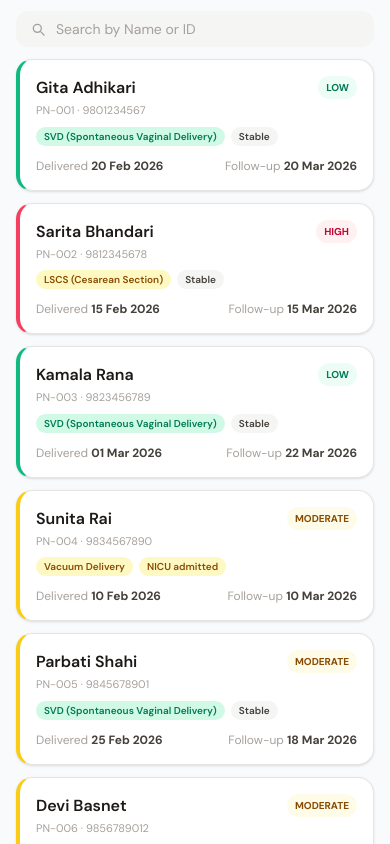
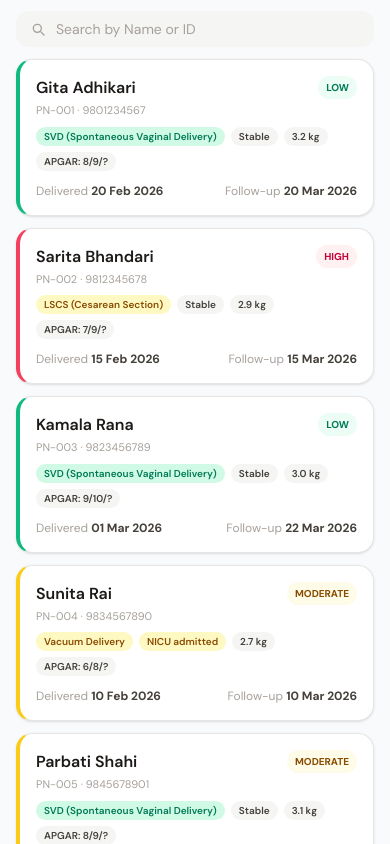
Before and after one commit to shashipathak007/MothersNest, a React (Vite) app: page / in a window 390 px wide. Shown: the part 1540-2384 px from the top of the page. Built offline with nearby package versions, Linux system fonts and the light colour scheme.

Commit message:
PostnatalCardMobile

```diff
--- a/src/components/dashboard/PostnatalCardMobile.jsx
+++ b/src/components/dashboard/PostnatalCardMobile.jsx
@@ -32,6 +32,16 @@ export default function PostnatalCardMobile({ patient }) {
                 <span className={`text-[10px] font-semibold px-2 py-0.5 rounded-full ${patient.babyStatus?.includes("Stillbirth") || patient.babyStatus?.includes("Neonatal Death") ? "bg-rose-100 text-rose-700" : patient.babyStatus?.includes("NICU") || patient.babyStatus?.includes("Referred") || patient.babyStatus?.includes("Anomaly") ? "bg-yellow-100 text-yellow-800" : "bg-stone-100 text-stone-700"}`}>
                     {patient.babyStatus}
                 </span>
+                {patient.birthWeight && (
+                    <span className={`text-[10px] font-semibold px-2 py-0.5 rounded-full bg-stone-100 ${parseFloat(patient.birthWeight) < 1.5 ? "text-rose-600" : parseFloat(patient.birthWeight) < 2.5 ? "text-amber-600" : "text-stone-700"}`}>
+                        {patient.birthWeight} kg
+                    </span>
+                )}
+                {patient.apgar5 && (
+                    <span className={`text-[10px] font-semibold px-2 py-0.5 rounded-full bg-stone-100 ${parseInt(patient.apgar5) <= 3 ? "text-rose-600" : parseInt(patient.apgar5) <= 6 ? "text-amber-600" : "text-stone-700"}`}>
+                        APGAR: {patient.apgar1 || "?"}/{patient.apgar5}/{patient.apgarDischarge || "?"}
+                    </span>
+                )}
             </div>
 
             <div className="flex items-center justify-between text-xs text-stone-400">
```
